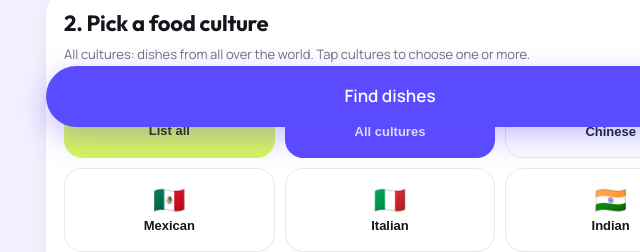
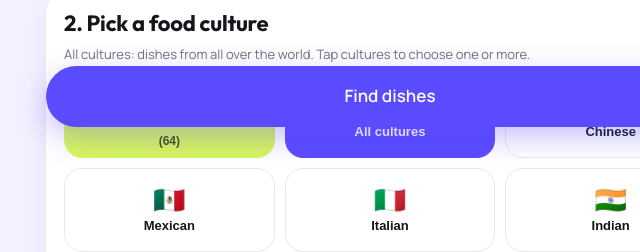
Before and after one commit to codywang1-boop/pantry-passport, a website: page www/index.html in a window 1280 px wide. Shown: the part 659-911 px from the top of the page, 250-890 px from the left. Drawn offline with Linux system fonts and the light colour scheme.

Commit message:
Show all dishes (count) tile

```diff
--- a/www/index.html
+++ b/www/index.html
@@ -216,6 +216,8 @@ input[type=text]{background:var(--paper);border-color:transparent}
 .stamp.on::after{display:none}
 .stamp.listall{background:var(--lime);border-color:var(--lime);color:var(--lime-ink)}
 .stamp.listall .em{font-size:24px;line-height:1}
+.stamp .cnt{font-size:12px;font-weight:700;opacity:.8}
+.stamp .cnt::before{content:"("}.stamp .cnt::after{content:")"}
 .stamp.listall.on{background:#3a2fb8;border-color:#3a2fb8;color:#fff}
 .stamp{position:relative}
 .stamp .tick{position:absolute;top:6px;right:8px;width:20px;height:20px;border-radius:50%;background:#fff;color:var(--brand);font-size:12px;display:flex;align-items:center;justify-content:center;font-weight:700}
@@ -459,9 +461,10 @@ $("addForm").onsubmit = e => { e.preventDefault(); addIngs([$("ingInput").value]
 // ---------- Cuisines ----------
 const INK={"All": "teal", "Chinese": "red", "Mexican": "green", "Italian": "blue", "Indian": "amber", "Japanese": "red", "Korean": "blue", "Thai": "violet", "Vietnamese": "green", "Mediterranean": "blue", "Middle Eastern": "amber", "French": "violet", "American": "red", "Caribbean & Latin": "teal", "African": "amber"};
 const TILT=[-2,1.5,-1,2,-1.5,1,-2.5,0.5];
+function dishCount(){ return BOOK.filter(r=>chosen(r.cuisine)).length + mine.filter(r=>chosen(r.cuisine)).length; }
 function renderCuisines(){
   const none=S.cuisines.size===0;
-  $("cuisines").innerHTML = `<button class="stamp listall ${S.listing?"on":""}" id="listAll" aria-pressed="${S.listing}" aria-label="List all dishes"><span class="em">☰</span>${S.listing?"Hide list":"List all"}</button>`
+  $("cuisines").innerHTML = `<button class="stamp listall ${S.listing?"on":""}" id="listAll" aria-pressed="${S.listing}" aria-label="Show all dishes"><span class="em">☰</span>${S.listing?"Hide dishes":"Show all dishes"}<span class="cnt">${dishCount()}</span></button>`
     + Object.entries(CUISINES).map(([k,v])=>{ const on = k==="All" ? none : S.cuisines.has(k);
       return `<button class="stamp ${on?"on":""}" aria-pressed="${on}" data-c="${esc(k)}"><span class="em">${v.flag}</span>${k==="All"?"All cultures":esc(k)}${on&&k!=="All"?'<span class="tick">✓</span>':""}</button>`; }).join("");
   $("cuisines").querySelectorAll("button[data-c]").forEach(b=>b.onclick=()=>{
@@ -580,7 +583,7 @@ function listAll(quiet){
   const order=Object.keys(CUISINES);
   S.results=mineAll.concat(book.filter(r=>chosen(r.cuisine))).sort((a,b)=>(order.indexOf(a.cuisine)-order.indexOf(b.cuisine))||a.name.localeCompare(b.name));
   S.tab="All";
-  $("modeNote").textContent=`${S.results.length} dishes${mineAll.length?` (${mineAll.length} of yours)`:""}${S.cuisines.size?" from your chosen cultures":""}. Tap Hide list to close.`;
+  $("modeNote").textContent=`${S.results.length} dishes${mineAll.length?` (${mineAll.length} of yours)`:""}${S.cuisines.size?" from your chosen cultures":""}. Tap Hide dishes to close.`;
   renderCuisines(); renderResults();
   if(!quiet) $("results").scrollIntoView({behavior:"smooth",block:"start"});
 }
@@ -787,6 +790,7 @@ function renderMine(){
   $("mineList").innerHTML = list.length ? list.map((d,i)=>dishCard(withUse(d),i,"m")).join("")
     : `<div class="empty">No recipes of your own yet. Tap ＋ Type a recipe — family dishes, favorites, anything. They'll show up when you search with matching ingredients.</div>`;
   $("mineList").querySelectorAll(".dish").forEach(c=>c.onclick=()=>openDish(withUse(list[+c.dataset.i])));
+  if($("cuisines").innerHTML) renderCuisines();
 }
 function withUse(r){
   const have=[...S.ings,...S.staples].map(canon);
```
